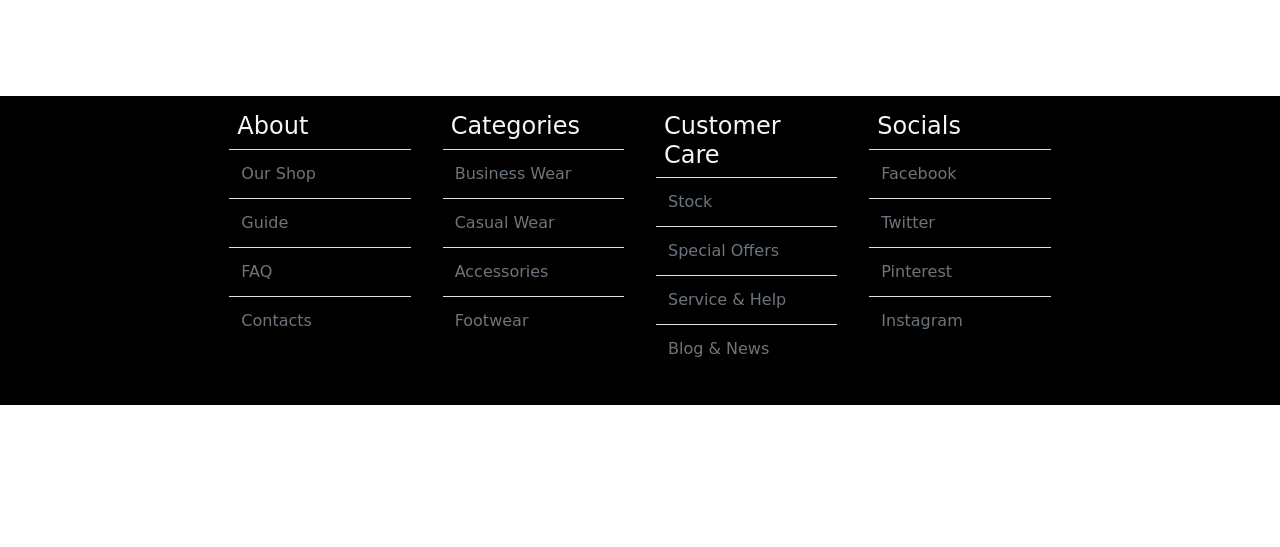
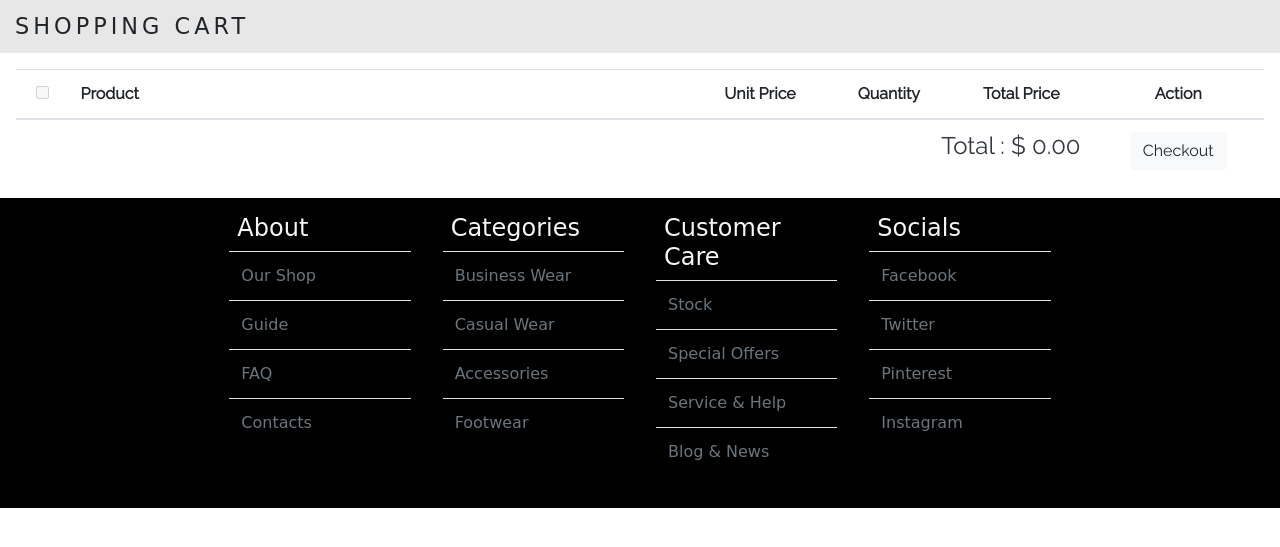
Before and after one commit to Code-Institute-Submissions/project4-7, a Django app: page /cart/summary/ in a window 1280 px wide. Shown: the part 79-626 px from the top of the page. Run offline with Django 3.2, Linux system fonts and the light colour scheme; some web fonts are replaced.

Commit message:
complete style view_cart html

```diff
--- a/cart/templates/view_cart.template.html
+++ b/cart/templates/view_cart.template.html
@@ -1,11 +1,35 @@
-{% extends 'base.template.html' %}
-{% block content %}
-<section class="container-fluid p-md-5 p-3">
+{% extends 'base.template.html' %} {% block content %}
+<section class="container-fluid p-0">
+  <p class="bg-title">SHOPPING CART</p>
+  <div class="m-3">
+    <table class="table text-center">
+      <thead>
+        <tr>
+          <th><input type="checkbox" disabled /></th>
+          <th class="text-left w-50">Product</th>
+          <th>Unit Price</th>
+          <th>Quantity</th>
+          <th>Total Price</th>
+          <th>Action</th>
+        </tr>
+      </thead>
+      <tbody>
         {% for key, cart_item in cart.items %}
-        {{cart_item.name}}
-        ( $ {{ cart_item.price }} )
-        {{cart_item.qty}}
-
+        <tr>
+          <td><input type="checkbox" disabled /></td>
+          <td class="text-left w-50">{{cart_item.name}}</td>
+          <td>$ {{ cart_item.price }}</td>
+          <td>{{cart_item.qty}}</td>
+          <td>Total</td>
+          <td><a href="" class="text-danger">Delete</a></td>
+        </tr>
         {%endfor%}
+        <tr>
+            <td colspan="5" class="text-right text-dark"><h4>Total : $ 0.00</h4></td>
+            <td><a href="" class="btn btn-light">Checkout</a> </td>
+        </tr>
+      </tbody>
+    </table>
+  </div>
 </section>
 {% endblock %}
```
